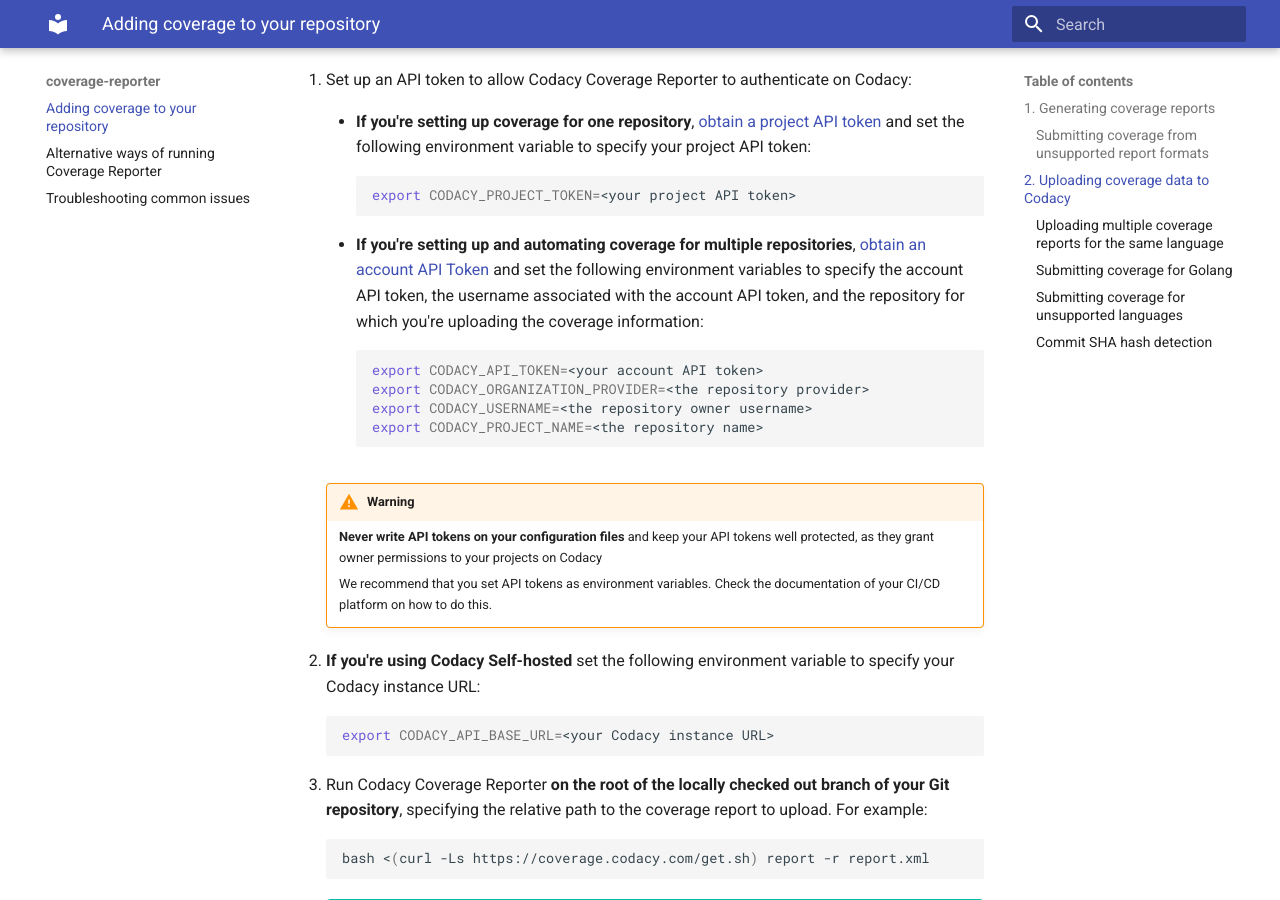
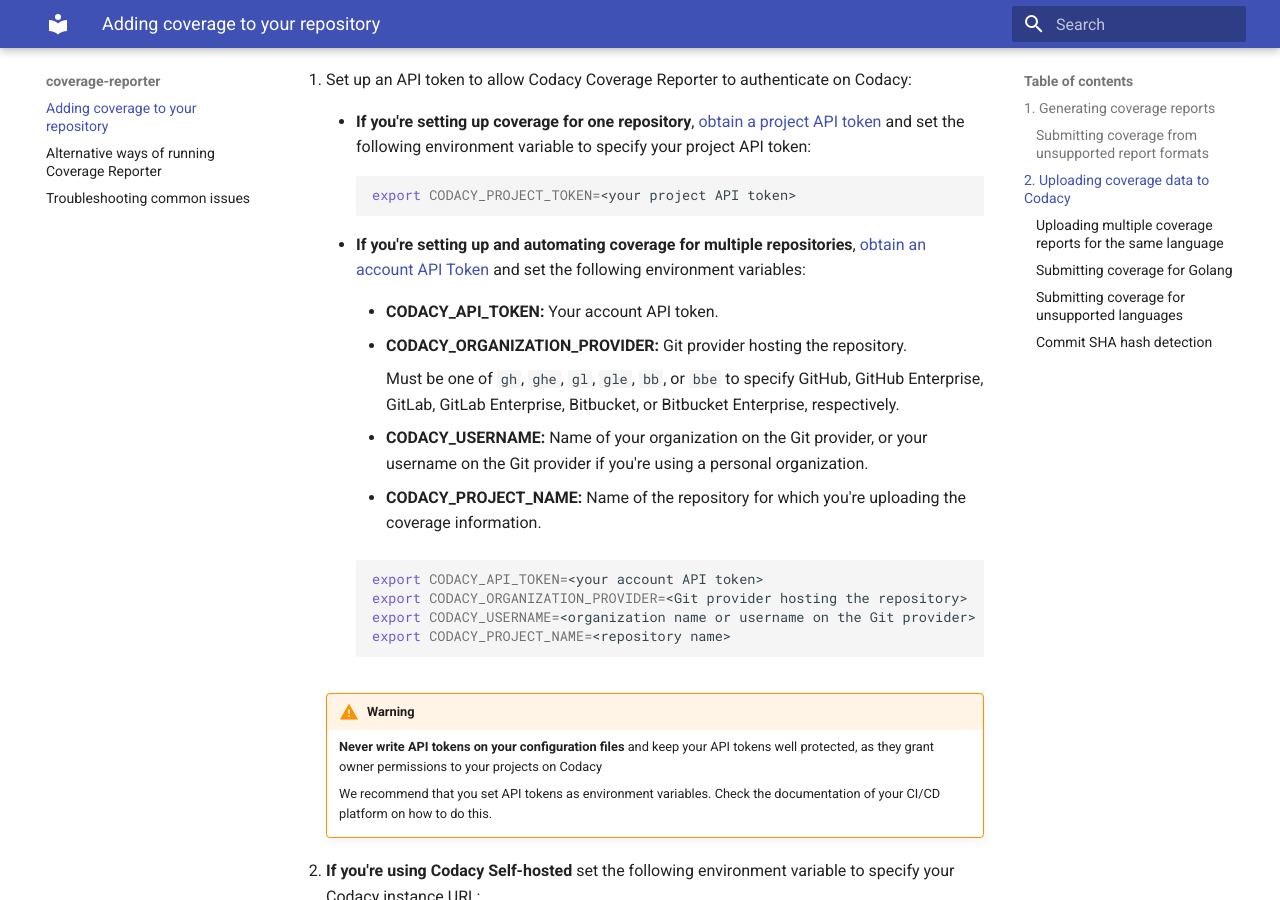
Before and after one commit to codacy/codacy-coverage-reporter, an MkDocs documentation site: the page built from docs/index.md, in a window 1280 px wide and 900 px high, scrolled down 2409 px. Built offline with MkDocs 1.6.1 and Material for MkDocs 9.7.7, drawn with Linux system fonts in a browser that asks for light colours.

Commit message:
fix: Add environment variable details when using an account API token

````diff
--- a/docs/index.md
+++ b/docs/index.md
@@ -132,13 +132,23 @@
         export CODACY_PROJECT_TOKEN=<your project API token>
         ```
 
-    -   **If you're setting up and automating coverage for multiple repositories**, [obtain an account API Token](../codacy-api/api-tokens/#account-api-tokens) and set the following environment variables to specify the account API token, the username associated with the account API token, and the repository for which you're uploading the coverage information:
+    -   **If you're setting up and automating coverage for multiple repositories**, [obtain an account API Token](../codacy-api/api-tokens/#account-api-tokens) and set the following environment variables:
+
+        -   **CODACY_API_TOKEN:** Your account API token.
+
+        -   **CODACY_ORGANIZATION_PROVIDER:** Git provider hosting the repository.
+
+            Must be one of `gh`, `ghe`, `gl`, `gle`, `bb`, or `bbe` to specify GitHub, GitHub Enterprise, GitLab, GitLab Enterprise, Bitbucket, or Bitbucket Enterprise, respectively.
+
+        -   **CODACY_USERNAME:** Name of your organization on the Git provider, or your username on the Git provider if you're using a personal organization.
+
+        -   **CODACY_PROJECT_NAME:** Name of the repository for which you're uploading the coverage information.
 
         ```bash
         export CODACY_API_TOKEN=<your account API token>
-        export CODACY_ORGANIZATION_PROVIDER=<the repository provider>
-        export CODACY_USERNAME=<the repository owner username>
-        export CODACY_PROJECT_NAME=<the repository name>
+        export CODACY_ORGANIZATION_PROVIDER=<Git provider hosting the repository>
+        export CODACY_USERNAME=<organization name or username on the Git provider>
+        export CODACY_PROJECT_NAME=<repository name>
         ```
 
     !!! warning
````
